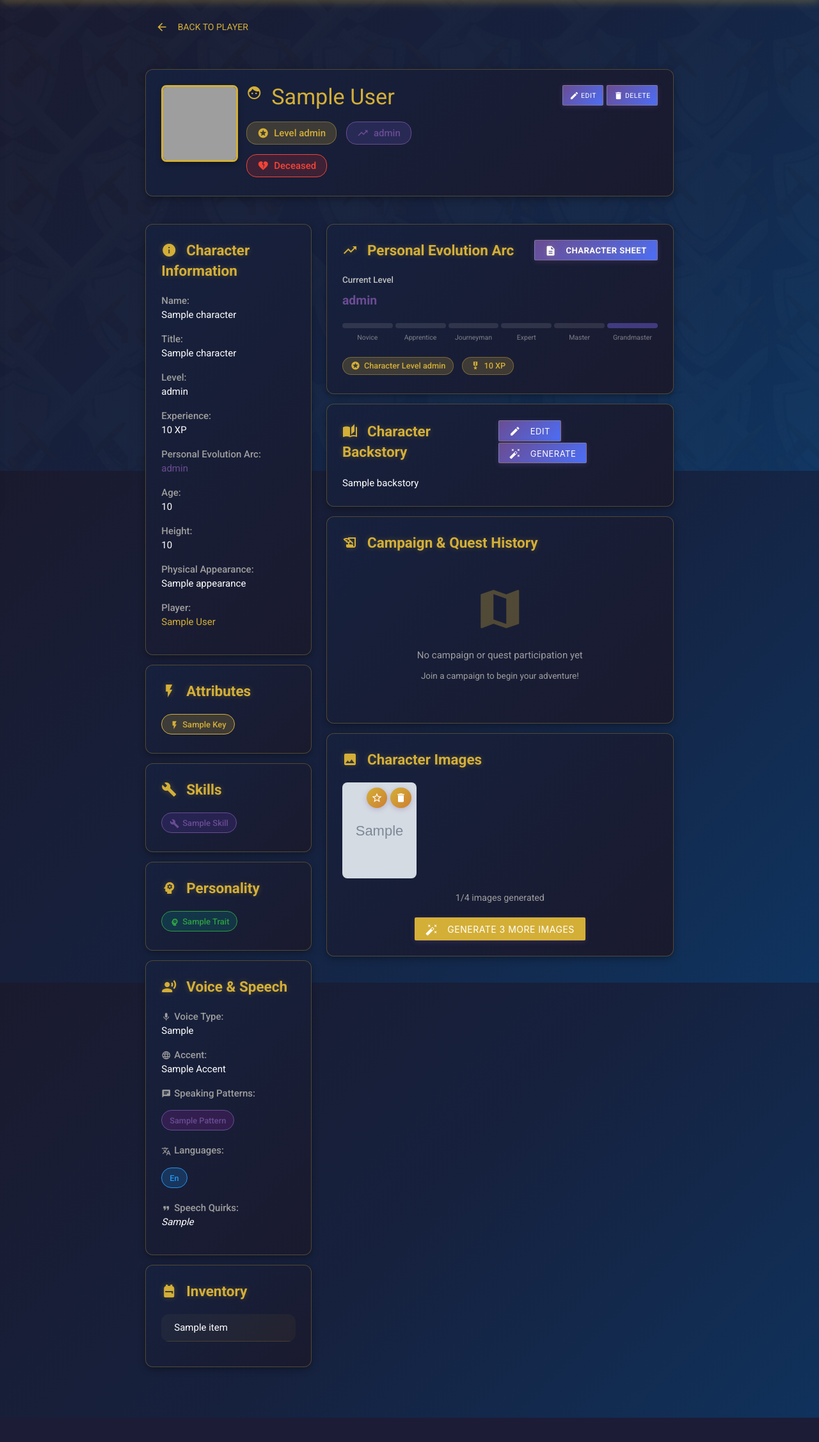
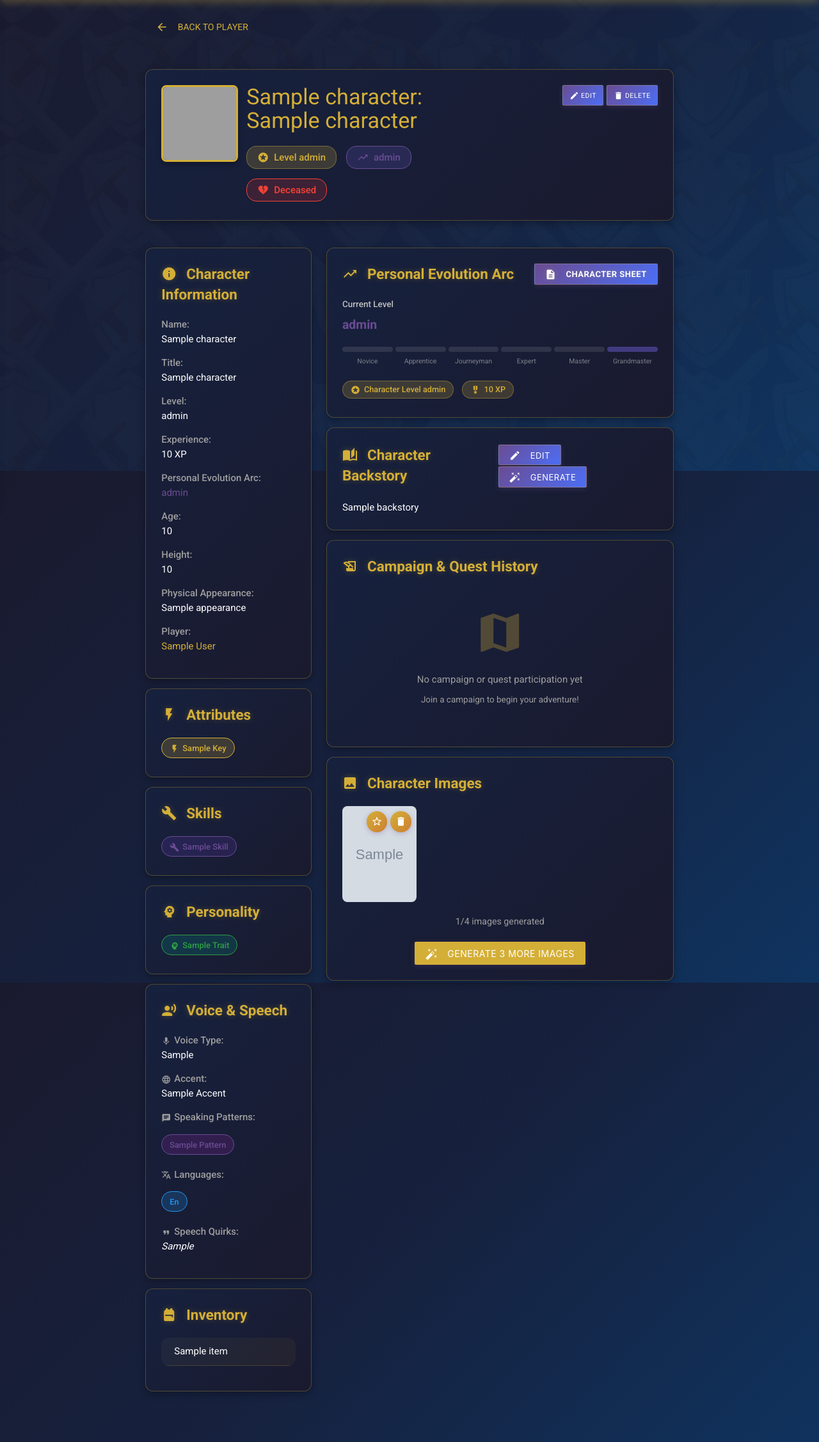
Before and after one commit to BillClerici/skill-forge, a Django app: template services/django-web/templates/characters/character_detail.html in a window 1280 px wide. Shown: the part 64-2318 px from the top of the page at 64% size. Before the commit the page ends 2280 px from the top, so only its background shows below. Run offline with Django 4.2, Linux system fonts and the light colour scheme; the template is opened without the code that fills it: most values are stand-ins (such as "Sample title", 1, 10 or a date in 2020); grey boxes marked "Sample" are stand-in pictures; data that the repository does not hold is empty; parts of the project's set-up code (start-up, migrations or seed data) failed here and were passed over; grey boxes are pictures that could not be loaded.

Commit message:
Fix Character Header Title

```diff
--- a/services/django-web/templates/characters/character_detail.html
+++ b/services/django-web/templates/characters/character_detail.html
@@ -34,8 +34,11 @@
                     <div class="col s12 m7">
                     {% endif %}
                         <h4 style="color: var(--rpg-gold); margin-top: 0;">
-                            <i class="material-icons left" style="vertical-align: middle;">face</i>
-                            {{ character.full_name }}
+                            {% if character.title %}
+                                {{ character.name }}: {{ character.title }}
+                            {% else %}
+                                {{ character.name }}
+                            {% endif %}
                         </h4>
                         <div style="margin-top: 20px; display: flex; align-items: center; flex-wrap: wrap; gap: 10px;">
                             <span class="chip" style="font-size: 1rem; padding: 0 16px; height: 36px; line-height: 36px; display: inline-flex; align-items: center;">
```
